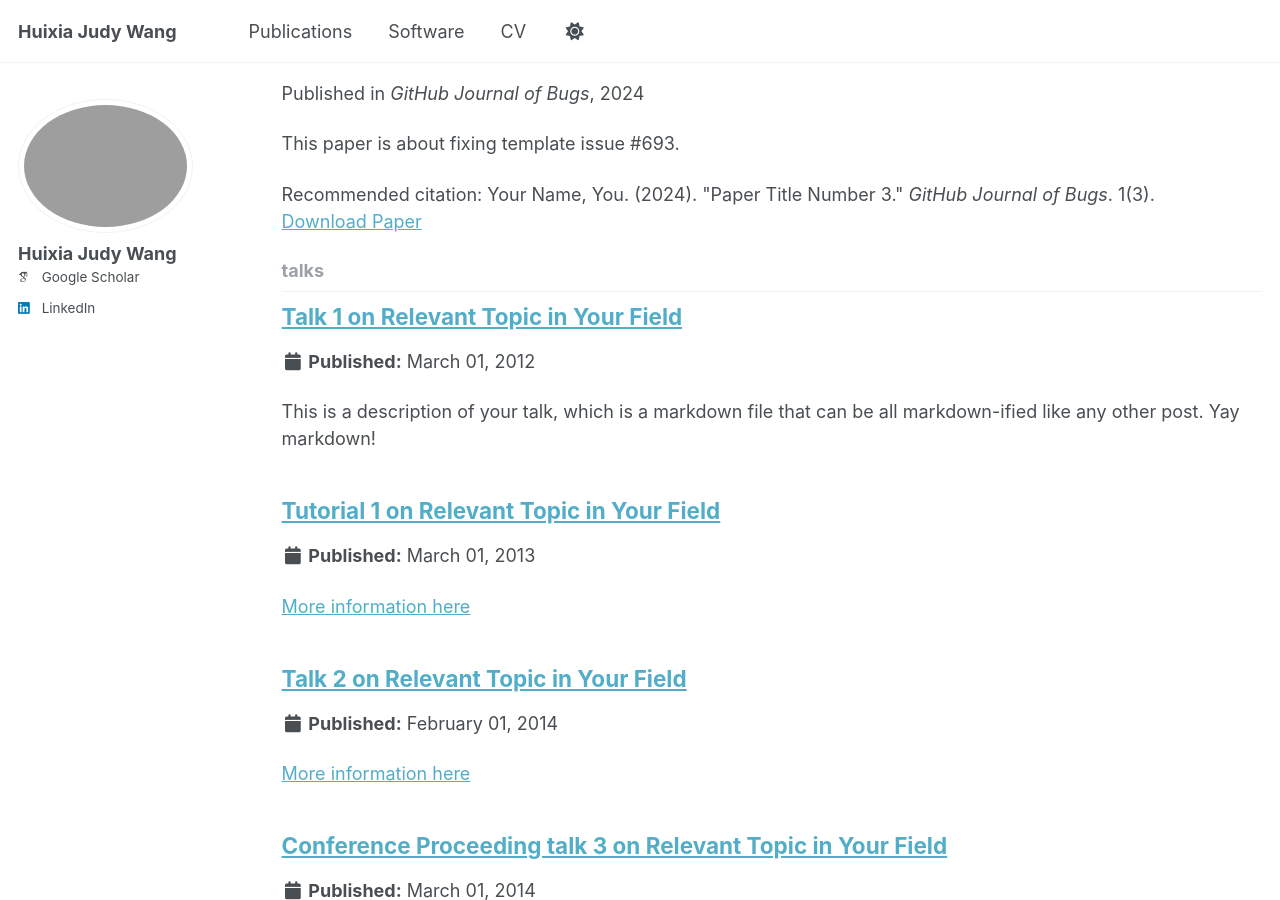
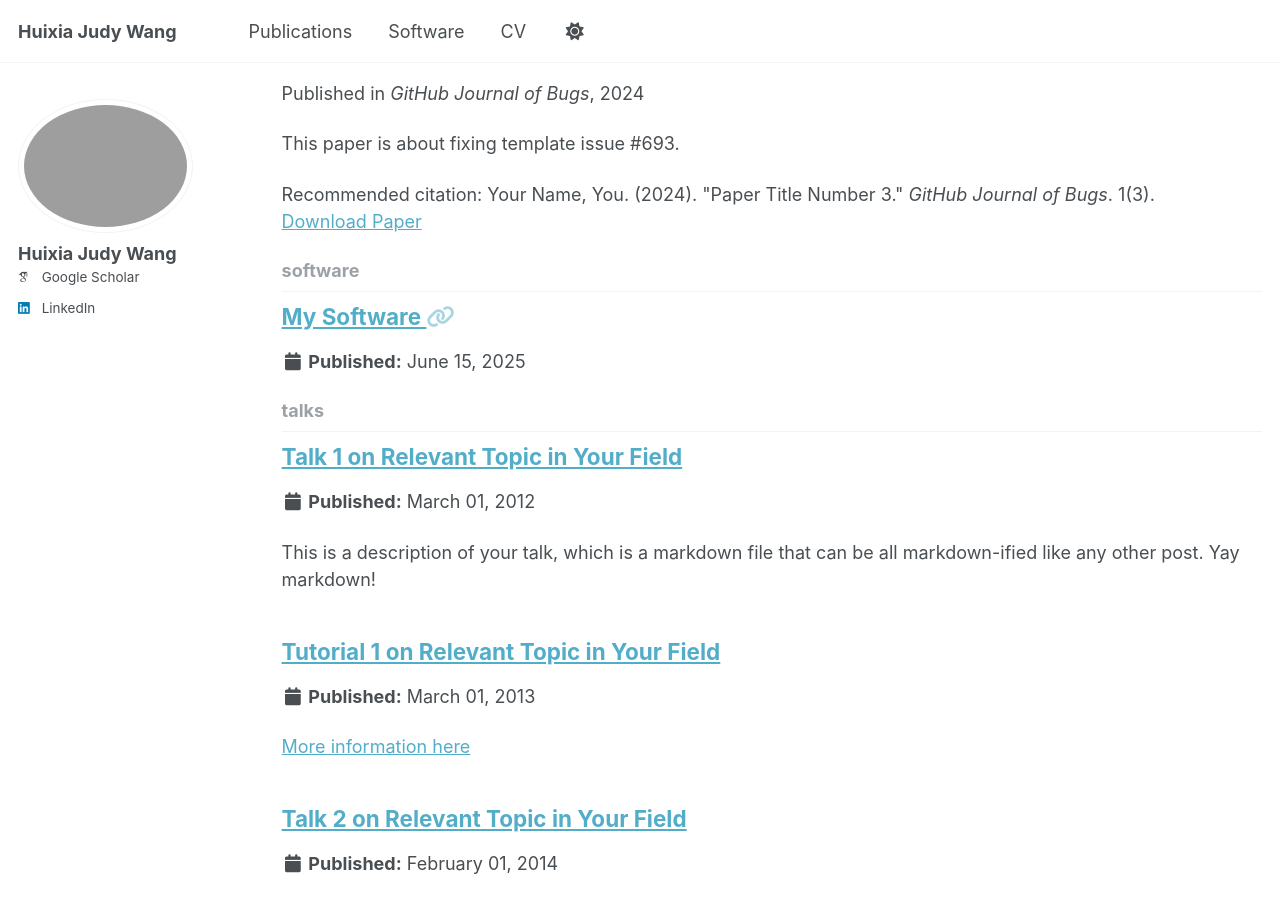
Before and after one commit to judywangstat/judywangstat.github.io, a Jekyll site: the page built from _pages/collection-archive.html, in a window 1280 px wide and 900 px high, scrolled down 1853 px. Built offline with Jekyll 4.4.1, drawn with Linux system fonts in a browser that asks for light colours; some web fonts are replaced; part of the change alters nothing that is shown.

Commit message:
Update _config.yml

```diff
--- a/_config.yml
+++ b/_config.yml
@@ -220,7 +220,8 @@ collections:
   talks:
     output: true
     permalink: /:collection/:path/
-
+  software:
+    output: true
 
 # These settings control how pages and collections are included in the site
 defaults:
```
